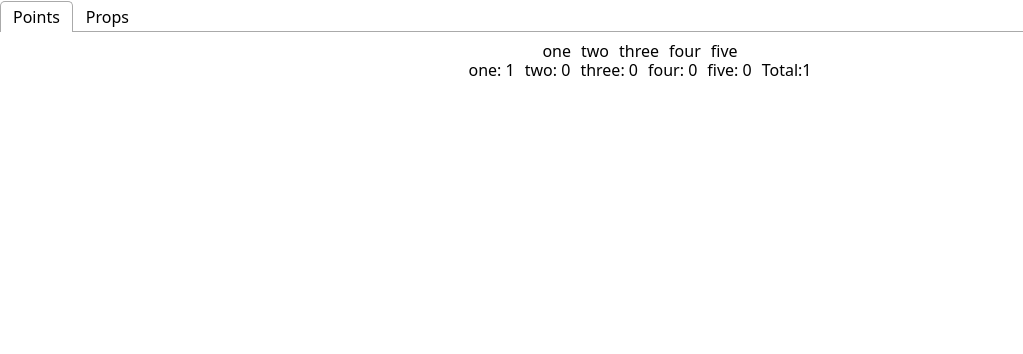
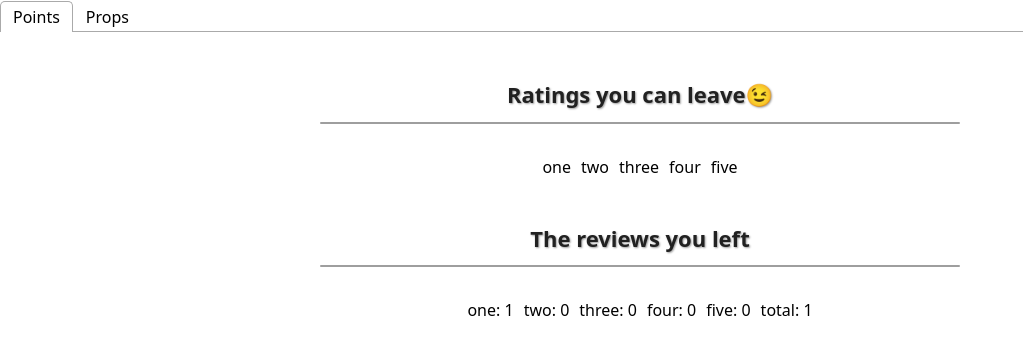
Before and after one commit to dimahutsol/react-bc-73, a React (Vite) app: page / in a window 1280 px wide. Both pictures are taken after a click on the button "one". Shown: the top 354 px of the page, without its empty margins (0-1023 px from the left). Built offline with nearby package versions, Linux system fonts and the light colour scheme.

Commit message:
Feedback&Options

```diff
--- /dev/null
+++ b/src/components/Feedback/Feedback.jsx
@@ -0,0 +1,19 @@
+import css from "./Feedback.module.css";
+import { Heading } from "components";
+
+export const Feedback = ({ feedback }) => {
+  return (
+    <>
+      <Heading title="The reviews you left" top bottom />
+      <ul className={css.pointsList}>
+        {feedback.map(([key, value]) => (
+          <li key={key}>
+            <span>
+              {key}: {value}
+            </span>
+          </li>
+        ))}
+      </ul>
+    </>
+  );
+};
--- /dev/null
+++ b/src/components/Feedback/Feedback.module.css
@@ -0,0 +1,5 @@
+.pointsList {
+  display: flex;
+  justify-content: center;
+  gap: 10px;
+}
--- /dev/null
+++ b/src/components/Options/Options.jsx
@@ -0,0 +1,17 @@
+import css from "./Options.module.css";
+import { Heading } from "components";
+
+export const Options = ({ options, handleClick }) => {
+  return (
+    <>
+      <Heading title="Ratings you can leave😉" top bottom />
+      <ul className={css.pointsList}>
+        {options.map((item, index) => (
+          <button key={item} onClick={() => handleClick(item, index + 1)}>
+            {item}
+          </button>
+        ))}
+      </ul>
+    </>
+  );
+};
--- /dev/null
+++ b/src/components/Options/Options.module.css
@@ -0,0 +1,5 @@
+.pointsList {
+  display: flex;
+  justify-content: center;
+  gap: 10px;
+}
--- a/src/components/index.js
+++ b/src/components/index.js
@@ -3,3 +3,5 @@ export * from "./Statistics/Statistics";
 export * from "./Section/Section";
 export * from "./Container/Container";
 export * from "./Heading/Heading";
+export * from "./Options/Options";
+export * from "./Feedback/Feedback";
--- a/src/components/tabs/Points/Points.jsx
+++ b/src/components/tabs/Points/Points.jsx
@@ -1,5 +1,6 @@
-import { useState } from 'react';
-import css from './Points.module.css';
+import { useState } from "react";
+
+import { Options, Feedback, Heading } from "components";
 
 const Points = () => {
   const [points, setPoints] = useState({
@@ -11,29 +12,18 @@ const Points = () => {
   });
 
   const handleClick = (item, step) => {
-    setPoints(prev => ({ ...prev, [item]: prev[item] + step }));
+    setPoints((prev) => ({ ...prev, [item]: prev[item] + step }));
   };
   const total = Object.values(points).reduce((acc, value) => acc + value, 0);
 
   return (
     <div>
-      <ul className={css.pointsList}>
-        {Object.keys(points).map((item, index) => (
-          <button key={item} onClick={() => handleClick(item, index + 1)}>
-            {item}
-          </button>
-        ))}
-      </ul>
-      <ul className={css.pointsList}>
-        {Object.entries(points).map(([key, value]) => (
-          <li key={key}>
-            <span>
-              {key}: {value}
-            </span>
-          </li>
-        ))}
-        <li>Total:{total}</li>
-      </ul>
+      <Options options={Object.keys(points)} handleClick={handleClick} />
+      {total > 0 ? (
+        <Feedback feedback={[...Object.entries(points), ["total", total]]} />
+      ) : (
+        <Heading title="Leave a review" top />
+      )}
     </div>
   );
 };
```
